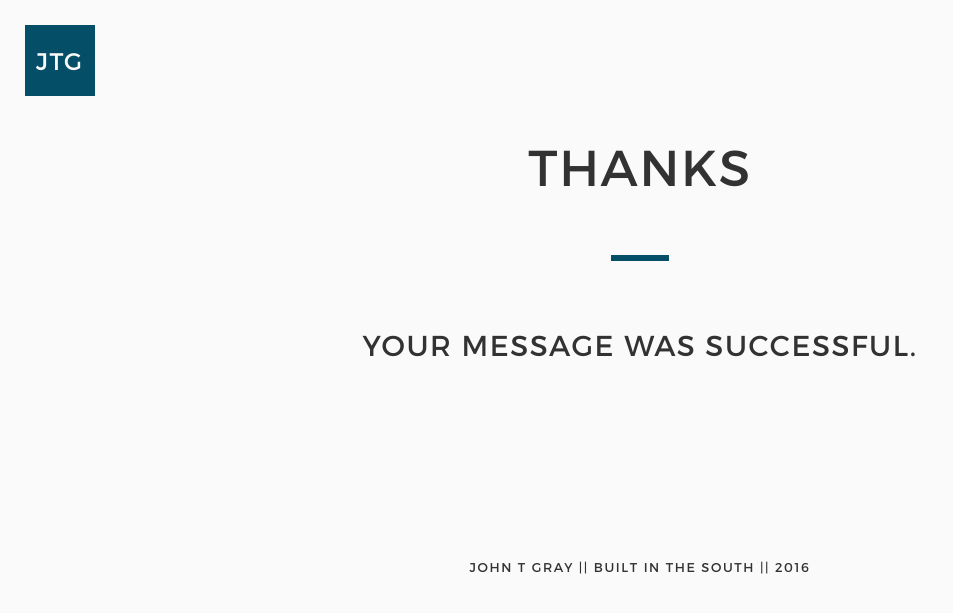
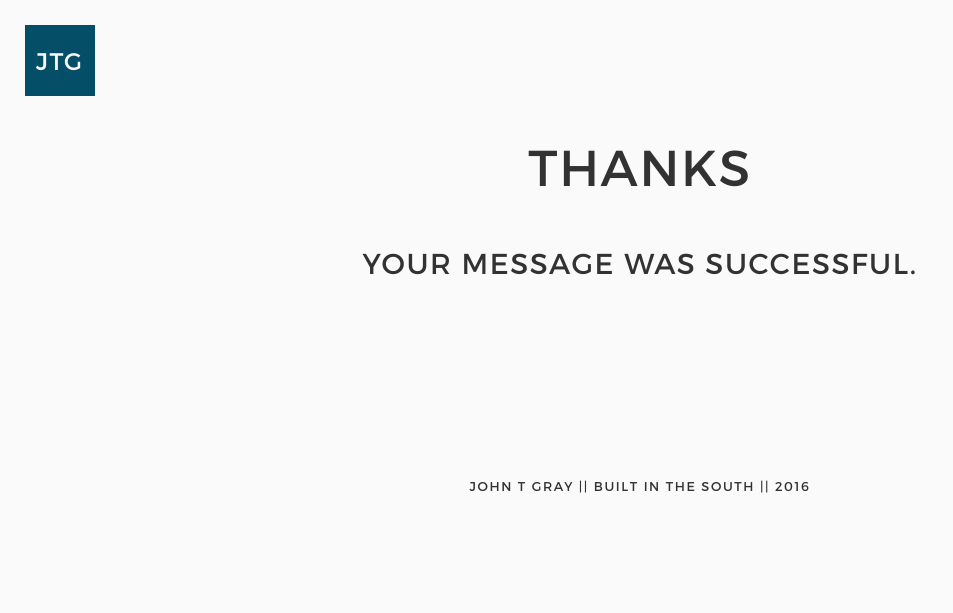
Before and after one commit to jtgry/personal-blog-old, a Jekyll site: the page built from thanks/index.html, in a window 1280 px wide. Shown: the top 613 px of the page, without its empty margins (0-953 px from the left). Built offline with Jekyll 4.4.1, drawn with Linux system fonts in a browser that asks for light colours; nearby versions of some CDN libraries.

Commit message:
Updated '/thanks/index.html' via CloudCannon

```diff
--- a/thanks/index.html
+++ b/thanks/index.html
@@ -4,7 +4,6 @@ layout: default
 <section id="intro" class="page-content">
   <div class="content-block">
     <h2 class="content-block-title 1">Thanks</h2>
-    <hr class="content-block-hr 2">
     <div class="container 3 text-center">
       <h3>Your message was successful.</h3>
     </div>
```
